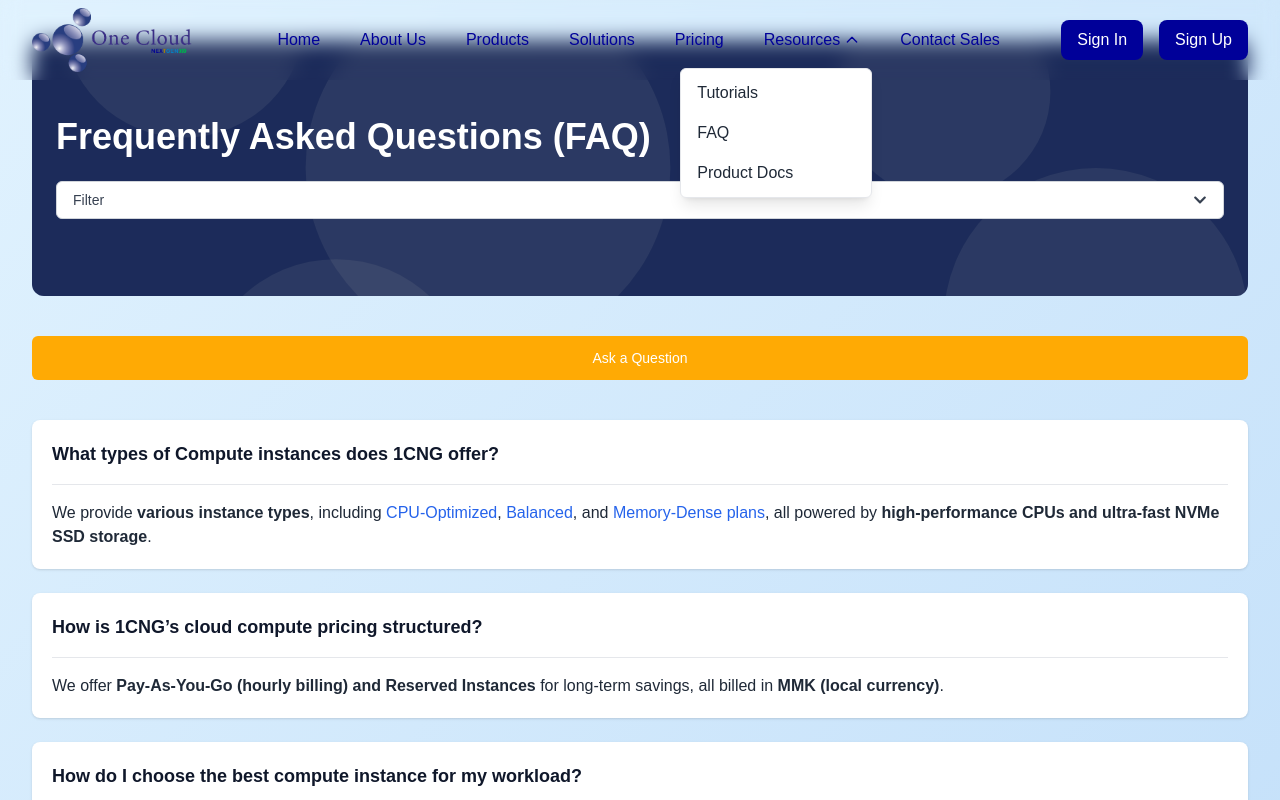
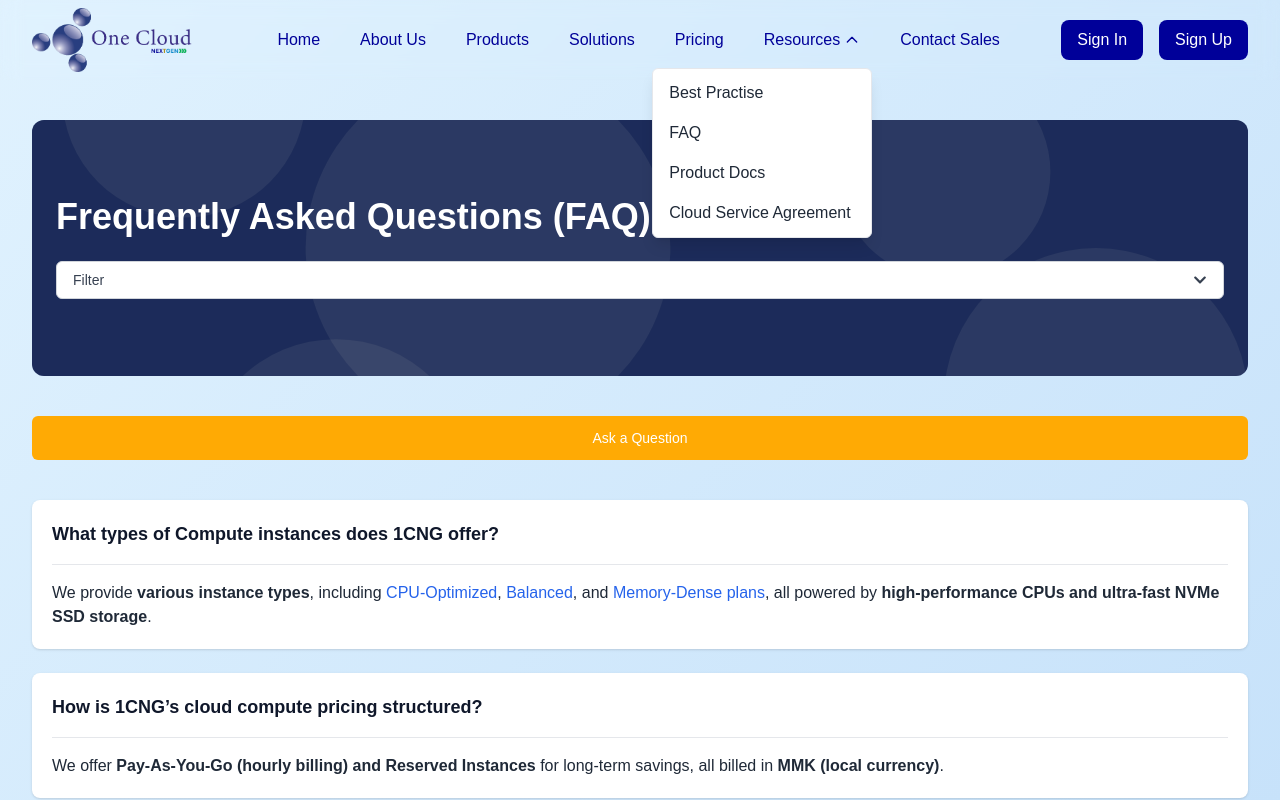
Before and after one commit to ayezinhtun/1CNGUI, a React (Vite) app: page /faq in a window 1280 px wide. Both pictures are taken after a click on the button "Resources". Shown: the top 800 px of the page. Built offline with nearby package versions, Linux system fonts and the light colour scheme.

Commit message:
update in main

```diff
--- a/src/components/Navbar.jsx
+++ b/src/components/Navbar.jsx
@@ -2,7 +2,7 @@ import React, { useState, useEffect, useRef } from "react";
 import logo from "../assets/OneCloud-Logo.png";
 import { Link } from "react-router-dom";
 
-const Navbar = ({bannerHeight}) => {
+const Navbar = ({ bannerHeight }) => {
   // State for mobile menu toggle
   const [isMobileMenuOpen, setIsMobileMenuOpen] = useState(false);
   // State for resources dropdown toggle
@@ -13,7 +13,6 @@ const Navbar = ({bannerHeight}) => {
   // Refs for handling clicks outside dropdowns
   const desktopDropdownRef = useRef(null); // Separate ref for desktop
   const mobileDropdownRef = useRef(null); // Separate ref for mobile
-
 
   // Toggle mobile menu visibility
   const toggleMobileMenu = () => {
@@ -59,15 +58,11 @@ const Navbar = ({bannerHeight}) => {
   }, []);
 
   return (
-
     <nav
       className={`navbar text-primary fixed w-full z-50 ${
         scrolled ? "scrolled" : ""
       }`}
     >
-
-
-
       <div className="max-w-7xl mx-auto px-4 py-2 sm:px-6 lg:px-8">
         <div className="flex justify-between items-center h-16">
           {/* Logo on the left */}
@@ -133,13 +128,14 @@ const Navbar = ({bannerHeight}) => {
 
               {/* Dropdown menu */}
               {isResourcesOpen && (
-                <div className="absolute right-0 mt-2 w-48 bg-white rounded-md shadow-lg py-1 z-50 border border-gray-200">
+                <div className="absolute right-0 mt-2 w-[220px] bg-white rounded-md shadow-lg py-1 z-50 border border-gray-200">
                   <Link
                     to="#"
-                    className="block px-4 py-2 text-gray-800 hover:bg-gray-100"
+                    disabled
+                    className="block w-full text-left px-4 py-2 text-gray-800 cursor-not-allowed"
                     onClick={() => setIsResourcesOpen(false)}
                   >
-                    Tutorials
+                    Best Practise
                   </Link>
                   <Link
                     to="/faq"
@@ -148,13 +144,27 @@ const Navbar = ({bannerHeight}) => {
                   >
                     FAQ
                   </Link>
-                  <Link
-                    to="#"
+                  <a
+                    // to="https://docs.1cloudng.com/"
+                    href="https://docs.1cloudng.com/"
+                    rel="doc"
+                    target="_blank"
                     className="block px-4 py-2 text-gray-800 hover:bg-gray-100"
                     onClick={() => setIsResourcesOpen(false)}
                   >
                     Product Docs
-                  </Link>
+                  </a>
+
+                  <a
+                    // to="https://docs.1cloudng.com/"
+                    href="/files/1CNG_Cloud_Services_Agreement.pdf"
+                    rel="doc"
+                    target="_blank"
+                    className="block px-4 py-2 text-gray-800 hover:bg-gray-100"
+                    onClick={() => setIsResourcesOpen(false)}
+                  >
+                    Cloud Service Agreement
+                  </a>
                 </div>
               )}
             </div>
@@ -169,12 +179,14 @@ const Navbar = ({bannerHeight}) => {
           {/* Auth links on the right (hidden on mobile) */}
           <div className="hidden lg:flex lg:items-center lg:space-x-4">
             <a
+              target="blank"
               href="https://portal.1cloudng.com/login"
               className="bg-primary hover:shadow-sm hover:bg-transparent hover:border hover:border-primary hover:text-primary text-white px-4 py-2 rounded-lg text-md font-medium"
             >
               Sign In
             </a>
             <a
+              target="_blank"
               href="https://portal.1cloudng.com/register"
               className="ml-4 bg-primary hover:shadow-sm hover:bg-transparent hover:border hover:border-primary hover:text-primary text-white px-4 py-2 rounded-lg text-md font-medium"
             >
--- a/src/pages/CloudCompute.jsx
+++ b/src/pages/CloudCompute.jsx
@@ -48,7 +48,7 @@ export default function CloudCompute() {
   }, [index, isDeleting, text]);
 
   return (
-    <div className="min-h-screen">
+    <div className="min-h-screen pt-20">
       {/* Page Header */}
       <div
         className="relative h-64 text-center flex flex-col justify-center items-center py-10 md:py-14"
--- a/src/pages/FAQ.jsx
+++ b/src/pages/FAQ.jsx
@@ -570,7 +570,7 @@ const FAQ = () => {
   return (
     <>
       {/* Main Container */}
-      <div className="min-h-screen">
+      <div className="min-h-screen pt-20">
         <div className="max-w-7xl mx-auto px-4 py-10 sm:px-6 lg:px-8">
           <>
             {/* Header Section */}
```
